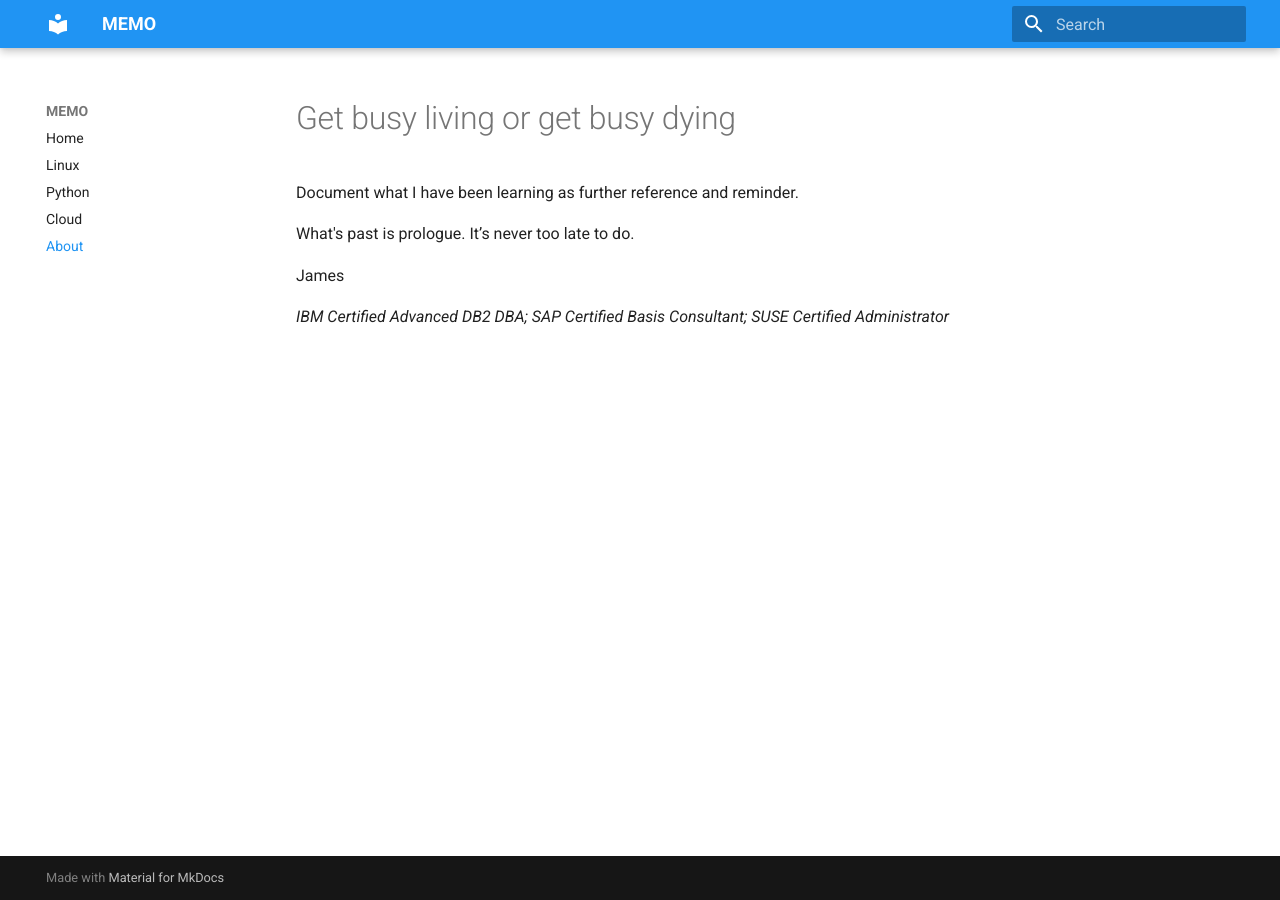
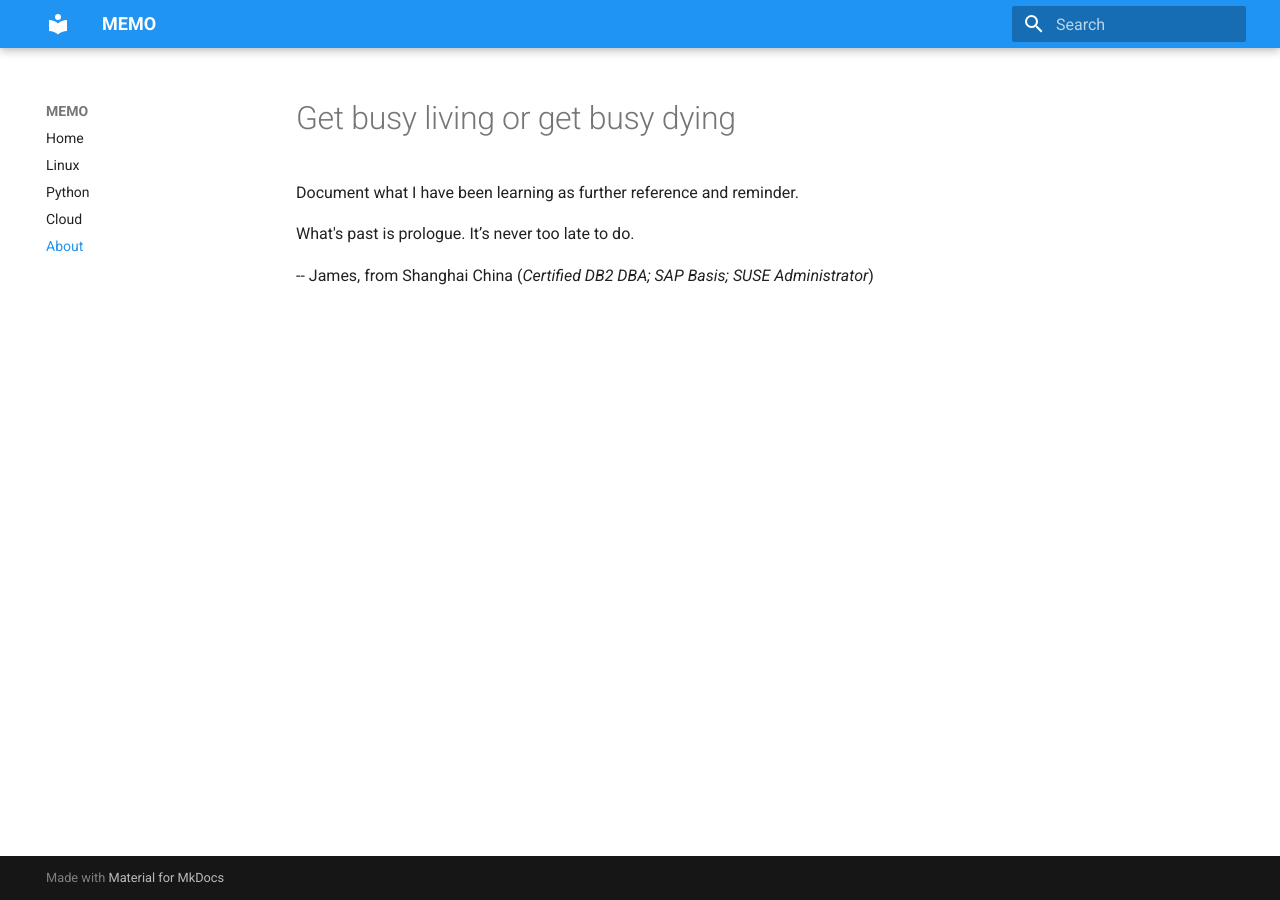
Before and after one commit to huyuhui001/mySite, an MkDocs documentation site: the page built from docs/about.md, in a window 1280 px wide. Built offline with MkDocs 1.6.1 and Material for MkDocs 9.7.7, drawn with Linux system fonts in a browser that asks for light colours.

Commit message:
Documentation

```diff
--- a/docs/about.md
+++ b/docs/about.md
@@ -4,6 +4,4 @@ Document what I have been learning as further reference and reminder.
 
 What's past is prologue. It’s never too late to do.
 
-James
-
-*IBM Certified Advanced DB2 DBA; SAP Certified Basis Consultant; SUSE Certified Administrator*
+-- James, from Shanghai China (*Certified DB2 DBA; SAP Basis; SUSE Administrator*)
```
